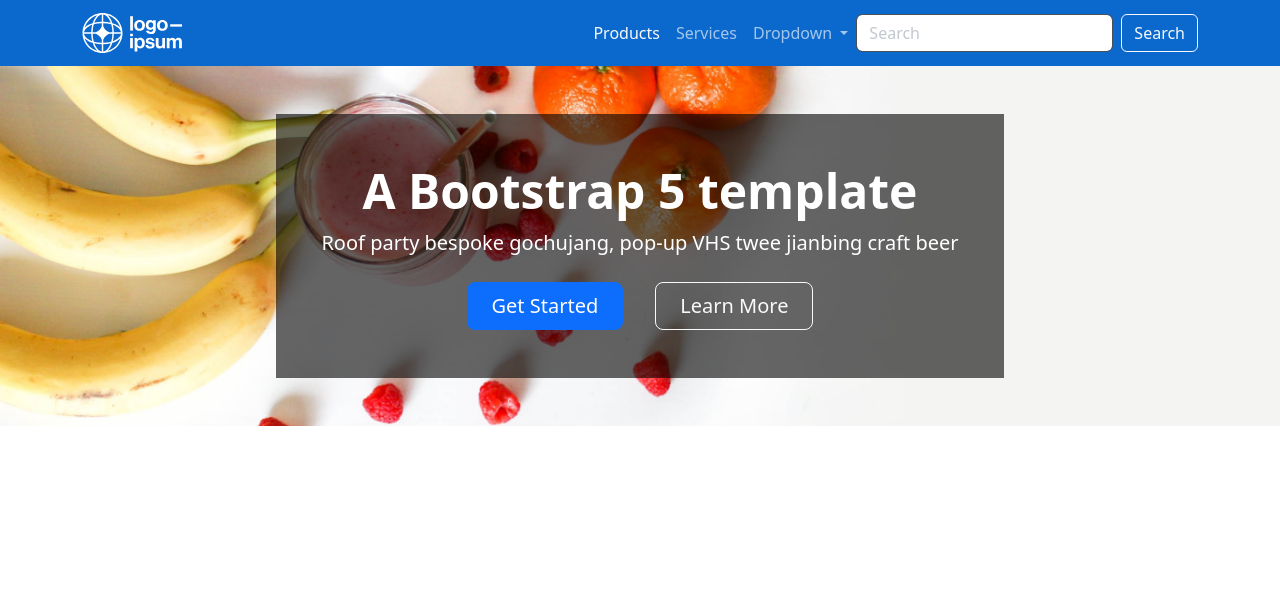
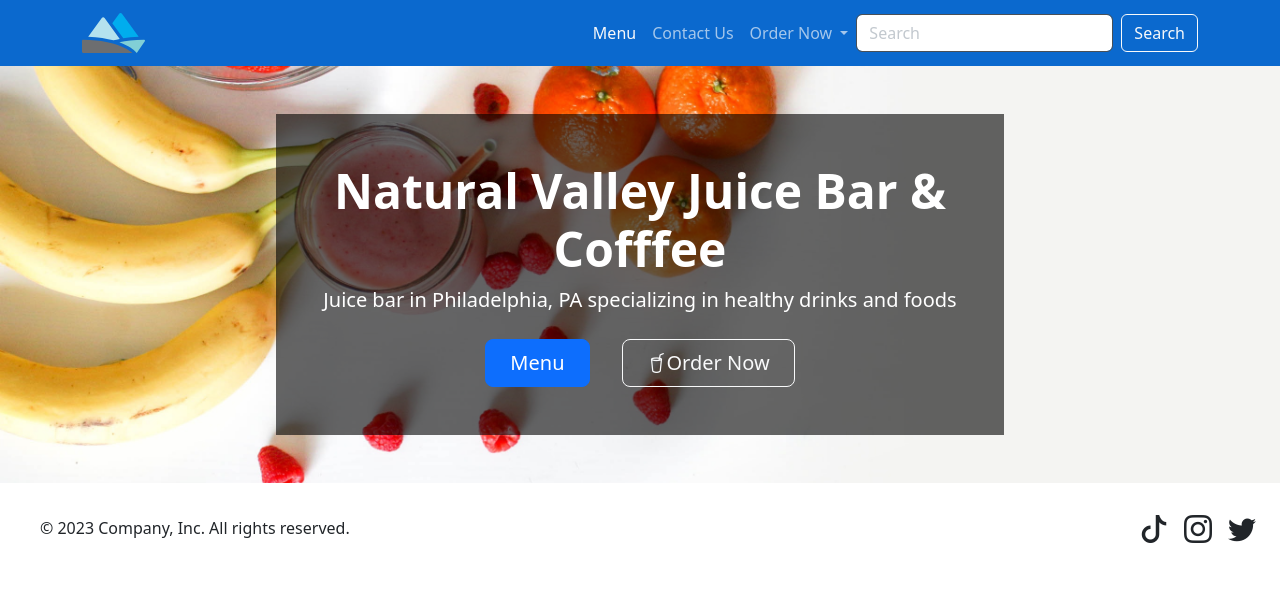
Before and after one commit to malasamol19/exercises, a plain HTML site: page Mala Midterm/index.html in a window 1280 px wide. Drawn offline with nearby package versions, Linux system fonts and the light colour scheme.

Commit message:
exercise & midterm

```diff
--- a/Mala Midterm/index.html
+++ b/Mala Midterm/index.html
@@ -6,26 +6,26 @@
     <title>Bootstrap demo</title>
     <link href="css/bootstrap.min.css" rel="stylesheet">
 	<link href="css/styles.css" rel="stylesheet">
+      <link rel="stylesheet" href="https://cdn.jsdelivr.net/npm/bootstrap-icons@1.10.3/font/bootstrap-icons.css">
   </head>
 <body>
 <nav id="mine" class="navbar navbar-expand-lg bg-primary" data-bs-theme="dark">
   <div class="container">
-    <a class="navbar-brand" href="index.html"><img src="images/just-a-placeholder-logo.svg" alt="logo"></a>
+    <a class="navbar-brand" href="index.html"><img src="images/logo.svg" alt="logo"></a>
     <button class="navbar-toggler" type="button" data-bs-toggle="collapse" data-bs-target="#navbarSupportedContent" aria-controls="navbarSupportedContent" aria-expanded="false" aria-label="Toggle navigation">
       <span class="navbar-toggler-icon"></span>
     </button>
     <div class="collapse navbar-collapse" id="navbarSupportedContent">
       <ul class="navbar-nav ms-auto mb-2 mb-lg-0">
         <li class="nav-item">
-          <a class="nav-link active" aria-current="page" href="pages/products.html">Products</a>
+          <a class="nav-link active" aria-current="page" href="pages/menu.html">Menu</a>
+
         </li>
         <li class="nav-item">
-          <a class="nav-link" href="pages/services.html">Services</a>
+          <a class="nav-link" href="pages/contactus.html">Contact Us</a>
         </li>
-        <li class="nav-item dropdown">
-          <a class="nav-link dropdown-toggle" href="#" role="button" data-bs-toggle="dropdown" aria-expanded="false">
-            Dropdown
-          </a>
+        <li class="nav-item">
+          <a class="nav-link dropdown-toggle" href="pages/ordernow.html">Order Now </a>
           <ul class="dropdown-menu">
             <li><a class="dropdown-item" href="pages/about-us.html">About</a></li>
             <li><a class="dropdown-item" href="pages/contact.html">Contact Us</a></li>
@@ -50,11 +50,11 @@
     <div class="row gx-5 align-items-center justify-content-center">
       <div class="teaser col-sm-12 col-md-10 col-lg-8">
         <div class="my-5 text-center">
-          <h1 class="text-white  display-5 fw-bolder  mb-2">A Bootstrap 5 template</h1>
-          <p class="text-white  lead fw-normal mb-4">Roof party bespoke gochujang, pop-up VHS twee jianbing craft beer</p>
+          <h1 class="text-white  display-5 fw-bolder  mb-2">Natural Valley Juice Bar & Cofffee</h1>
+          <p class="text-white  lead fw-normal mb-4">Juice bar in Philadelphia, PA specializing in healthy drinks and foods</p>
           <div class="d-grid gap-3 d-sm-flex justify-content-sm-center">
-            <a class="special-link btn btn-primary btn-lg px-4 me-sm-3" href="pages/products.html">Get Started</a>
-            <a class="btn btn-outline-light btn-lg px-4" href="https://icons.getbootstrap.com/" target="_blank"><i class="bi bi-robot"></i> Learn More</a>
+            <a class="special-link btn btn-primary btn-lg px-4 me-sm-3" href="pages/menu">Menu</a>
+            <a class="btn btn-outline-light btn-lg px-4" href="https://icons.getbootstrap.com/" target="_blank"><i class="bi bi-cup-straw"></i>Order Now</a>
           </div>
         </div>
       </div>
@@ -68,5 +68,14 @@
 <script src="js/scripts.js"></script>
 <script src="js/bootstrap.bundle.min.js"></script>
 
+
+<footer class="d-flex align-items-center justify-content-between p-4">
+<p class="ms-3">&copy; 2023 Company, Inc. All rights reserved.</p>
+<div class="d-flex">
+	<p class="ms-3"><a class="link-dark" href="#"><i class="bi bi-tiktok fs-3"></i></a></p>
+	<p class="ms-3"><a class="link-dark" href="#"><i class="bi bi-instagram fs-3"></i></a></p>
+	<p class="ms-3"><a class="link-dark" href="#"><i class="bi bi-twitter fs-3"></i></a></p>
+</div>
+</footer>
 </body>
 </html>
```
